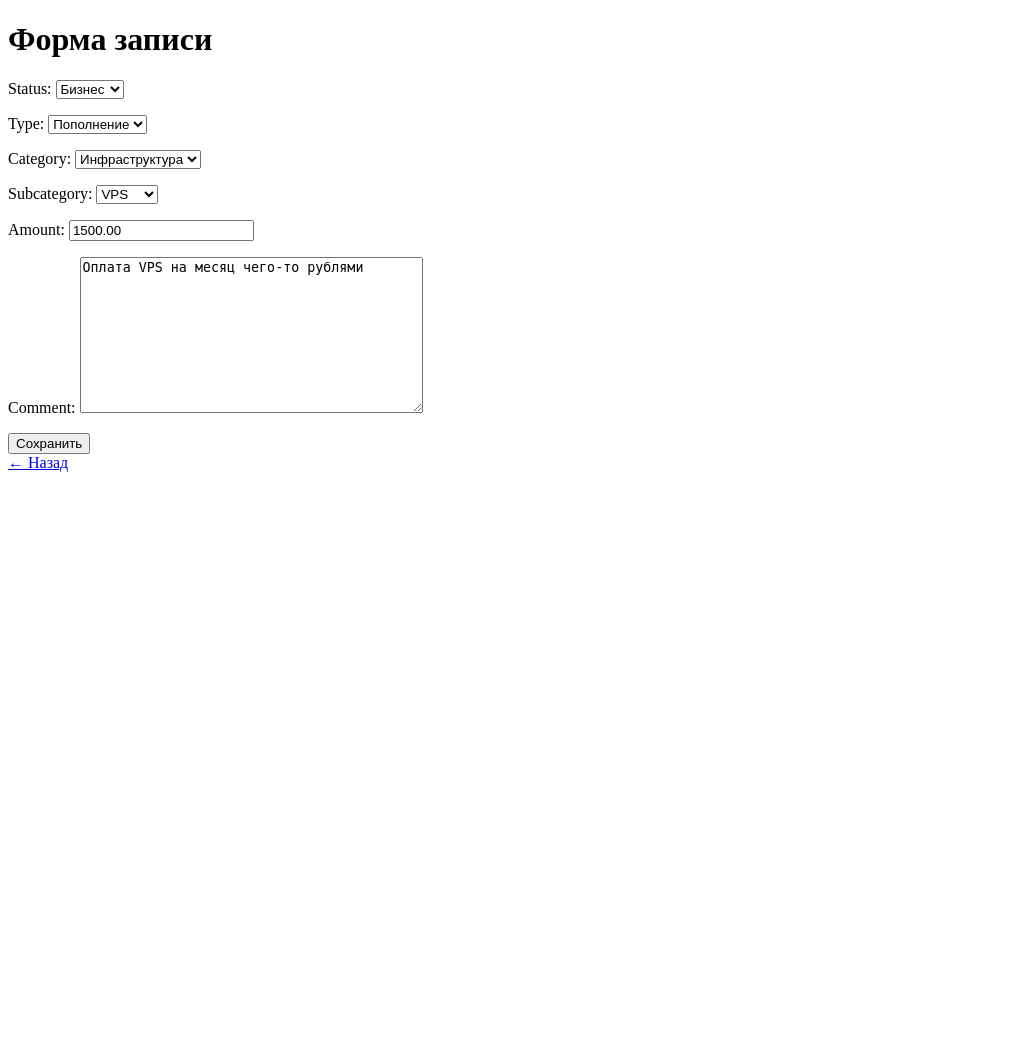
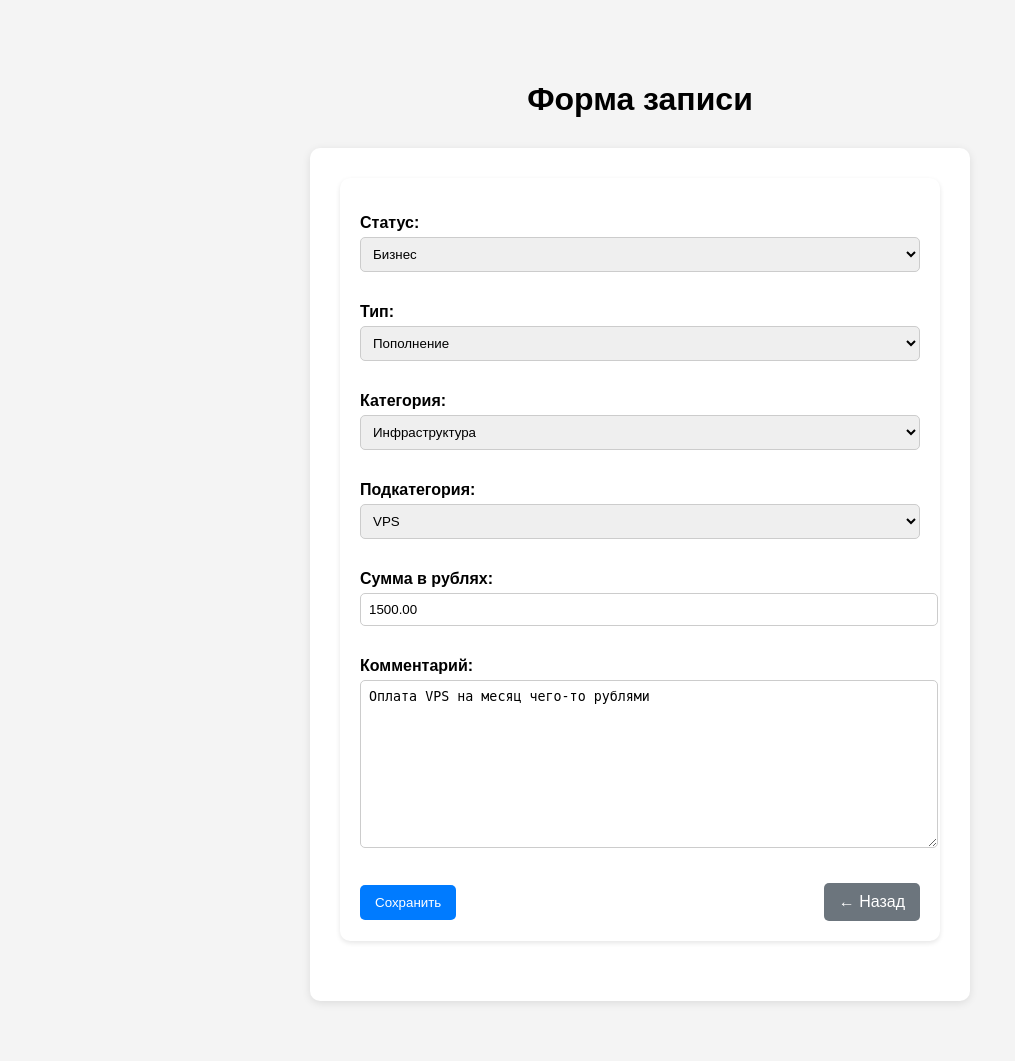
Before and after one commit to SnrPep/BackTest, a Django app: page /edit/1/ in a window 1280 px wide. Shown: the whole page, without its empty margins (0-1015 px from the left). Before the commit the page ends 472 px from the top, so only its background shows below. Run offline with Django 4.2, Linux system fonts and the light colour scheme; data comes from the database, SQL or seed files in the repository; both versions use the stored data as it was after the commit.

Commit message:
Сделал стили

```diff
--- a/DDS/DDSApp/Templates/edit_handbook_item.html
+++ b/DDS/DDSApp/Templates/edit_handbook_item.html
@@ -1,8 +1,10 @@
+{% load static %}
 <!DOCTYPE html>
 <html lang="ru">
 <head>
     <meta charset="UTF-8">
     <title>Редактировать {{ model_name }}</title>
+    <link rel="stylesheet" href="{% static 'css/edit_handbook_item.css' %}">
 </head>
 <body>
     <h1>Редактировать {{ model_name }}: {{ object }}</h1>
--- a/DDS/DDSApp/Templates/handbook.html
+++ b/DDS/DDSApp/Templates/handbook.html
@@ -1,9 +1,12 @@
+{% load static %}
 <!DOCTYPE html>
 <html lang="ru">
 <head>
     <meta charset="UTF-8">
     <title>Управление справочниками</title>
+    <link rel="stylesheet" href="{% static 'css/handbook.css' %}">
 </head>
+
 <body>
     <h1>Управление справочниками</h1>
 
--- a/DDS/DDSApp/Templates/record_form.html
+++ b/DDS/DDSApp/Templates/record_form.html
@@ -1,17 +1,26 @@
+{% load static %}
 <!DOCTYPE html>
 <html>
 <head>
     <title>Запись ДДС</title>
+    <link rel="stylesheet" href="{% static 'css/record_list.css' %}">
+    <link rel="stylesheet" href="{% static 'css/record_form.css' %}">
     <script src="https://code.jquery.com/jquery-3.6.0.min.js"></script>
 </head>
 <body>
+
     <h1>Форма записи</h1>
-    <form method="post">
-        {% csrf_token %}
-        {{ form.as_p }}
-        <button type="submit">Сохранить</button>
-    </form>
-    <a href="{% url 'record_list' %}">← Назад</a>
+
+    <div class="form-wrapper">
+        <form method="post">
+            {% csrf_token %}
+            {{ form.as_p }}
+            <div class="button-group">
+                <button type="submit">Сохранить</button>
+                <a href="{% url 'record_list' %}">← Назад</a>
+            </div>
+        </form>
+    </div>
 
     <script type="text/javascript">
         $(document).ready(function () {
@@ -32,7 +41,7 @@
                                 $('<option></option>').attr('value', value.id).text(value.name)
                             );
                         });
-                        $("#id_subcategory").empty(); // очистить подкатегории
+                        $("#id_subcategory").empty();
                         $("#id_subcategory").append('<option value="">---------</option>');
                     }
                 });
--- a/DDS/DDSApp/forms.py
+++ b/DDS/DDSApp/forms.py
@@ -5,6 +5,15 @@ class DDSRecordForm(forms.ModelForm):
     class Meta:
         model = DDSRecord
         fields = '__all__'
+        labels = {
+            'status': 'Статус',
+            'type': 'Тип',
+            'category': 'Категория',
+            'subcategory': 'Подкатегория',
+            'amount': 'Сумма в рублях',
+            'comment': 'Комментарий',
+            'created_at': 'Дата создания',
+        }
 
     def __init__(self, *args, **kwargs):
         super().__init__(*args, **kwargs)
@@ -34,18 +43,32 @@ class StatusForm(forms.ModelForm):
     class Meta:
         model = Status
         fields = ['name']
+        labels = {
+            'name': 'Название',
+        }
 
 class TypeForm(forms.ModelForm):
     class Meta:
         model = Type
         fields = ['name']
+        labels = {
+            'name': 'Название',
+        }
 
 class CategoryForm(forms.ModelForm):
     class Meta:
         model = Category
         fields = ['name', 'type']
+        labels = {
+            'name': 'Название',
+            'type': 'Тип',
+        }
 
 class SubcategoryForm(forms.ModelForm):
     class Meta:
         model = Subcategory
         fields = ['name', 'category']
+        labels = {
+            'name': 'Название',
+            'category': 'Категория',
+        }
--- a/DDS/DDSApp/models.py
+++ b/DDS/DDSApp/models.py
@@ -38,7 +38,6 @@ class Subcategory(models.Model):
 
 class DDSRecord(models.Model):
     created_at = models.DateTimeField(auto_now_add=True)
-    updated_at = models.DateTimeField(auto_now=True)
     status = models.ForeignKey(Status, on_delete=models.PROTECT)
     type = models.ForeignKey(Type, on_delete=models.PROTECT)
     category = models.ForeignKey(Category, on_delete=models.PROTECT)
--- /dev/null
+++ b/DDS/DDSApp/static/css/record_form.css
@@ -0,0 +1,66 @@
+body {
+    font-family: sans-serif;
+    background-color: #f4f4f4;
+    padding: 30px;
+}
+
+.form-wrapper {
+    background-color: #fff;
+    padding: 30px;
+    max-width: 600px;
+    margin: 0 auto;
+    border-radius: 10px;
+    box-shadow: 0 2px 8px rgba(0,0,0,0.1);
+}
+
+h1 {
+    text-align: center;
+    margin-bottom: 30px;
+}
+
+.button-group {
+    display: flex;
+    justify-content: space-between;
+    gap: 10px;
+}
+
+form a {
+    display: inline-block;
+    text-align: center;
+    padding: 10px 15px;
+    background-color: #6c757d;
+    color: white;
+    border-radius: 5px;
+    text-decoration: none;
+}
+
+form a:hover {
+    background-color: #5a6268;
+}
+
+form button {
+    background-color: #007bff;
+    color: white;
+    padding: 10px 15px;
+    border: none;
+    border-radius: 5px;
+    cursor: pointer;
+}
+
+form button:hover {
+    background-color: #0056b3;
+}
+
+form label {
+    display: block;
+    margin-bottom: 5px;
+    font-weight: bold;
+}
+
+form input, form select, form textarea {
+    width: 100%;
+    padding: 8px;
+    margin-bottom: 15px;
+    border-radius: 5px;
+    border: 1px solid #ccc;
+}
--- /dev/null
+++ b/DDS/DDSApp/static/css/record_list.css
@@ -0,0 +1,107 @@
+body {
+    font-family: Arial, sans-serif;
+    margin: 30px;
+    background-color: #f7f7f7;
+}
+
+h1 {
+    text-align: center;
+    margin-bottom: 30px;
+}
+
+form {
+    background-color: #fff;
+    padding: 20px;
+    border-radius: 10px;
+    box-shadow: 0 2px 5px rgba(0,0,0,0.1);
+    margin-bottom: 30px;
+}
+
+.filter-grid {
+    display: grid;
+    grid-template-columns: repeat(auto-fit, minmax(250px, 1fr));
+    gap: 15px;
+    align-items: end;
+}
+
+.filter-grid div {
+    display: flex;
+    flex-direction: column;
+}
+
+.date-range {
+    grid-column: 1 / -1;
+    display: flex;
+    flex-wrap: wrap;
+    gap: 10px;
+    align-items: center;
+}
+
+.button-group {
+    display: flex;
+    gap: 10px;
+    align-items: center;
+}
+
+form label {
+    margin-bottom: 5px;
+    font-weight: bold;
+}
+
+form select,
+form input[type="date"] {
+    padding: 5px;
+    border-radius: 5px;
+    border: 1px solid #ccc;
+}
+
+form button,
+form a {
+    padding: 8px 15px;
+    background-color: #007bff;
+    color: white;
+    text-decoration: none;
+    border: none;
+    border-radius: 5px;
+    cursor: pointer;
+}
+
+form a {
+    background-color: #6c757d;
+}
+
+form button:hover,
+form a:hover {
+    opacity: 0.9;
+}
+
+table {
+    width: 100%;
+    border-collapse: collapse;
+    background-color: #fff;
+    box-shadow: 0 2px 5px rgba(0,0,0,0.1);
+}
+
+th, td {
+    padding: 12px;
+    border: 1px solid #ddd;
+    text-align: left;
+}
+
+th {
+    background-color: #007bff;
+    color: white;
+}
+
+tr:nth-child(even) {
+    background-color: #f2f2f2;
+}
+
+td a {
+    color: #007bff;
+    margin-right: 10px;
+}
+
+td a:hover {
+    text-decoration: underline;
+}
--- a/DDS/DDSApp/views.py
+++ b/DDS/DDSApp/views.py
@@ -56,23 +56,34 @@ def delete_handbook_item(request, model_name, pk):
         messages.success(request, f"{model_name.capitalize()} удалён.")
     return redirect('handbook')
 
+FORM_MAP = {
+    'status': StatusForm,
+    'type': TypeForm,
+    'category': CategoryForm,
+    'subcategory': SubcategoryForm,
+}
+
 def edit_handbook_item(request, model_name, pk):
     model = MODEL_MAP.get(model_name)
-    if not model:
+    form_class = FORM_MAP.get(model_name)
+
+    if not model or not form_class:
         return redirect('handbook')
+
     obj = get_object_or_404(model, pk=pk)
-    FormClass = modelform_factory(model, fields='__all__')
+
     if request.method == 'POST':
-        form = FormClass(request.POST, instance=obj)
+        form = form_class(request.POST, instance=obj)
         if form.is_valid():
             form.save()
             return redirect('handbook')
     else:
-        form = FormClass(instance=obj)
+        form = form_class(instance=obj)
+
     return render(request, 'edit_handbook_item.html', {
         'form': form,
         'model_name': model_name,
-        'object': obj
+        'object': obj,
     })
 
 def load_categories(request):
```
Also changed, not shown: DDS/DDSApp/Templates/delete_confirm.html (+6 -1 lines), DDS/DDSApp/Templates/record_list.html (+11 -3 lines), DDS/DDSApp/static/css/edit_handbook_item.css (added, +68 -0 lines), DDS/DDSApp/static/css/handbook.css (added, +83 -0 lines), DDS/DDS.sqlite3.
